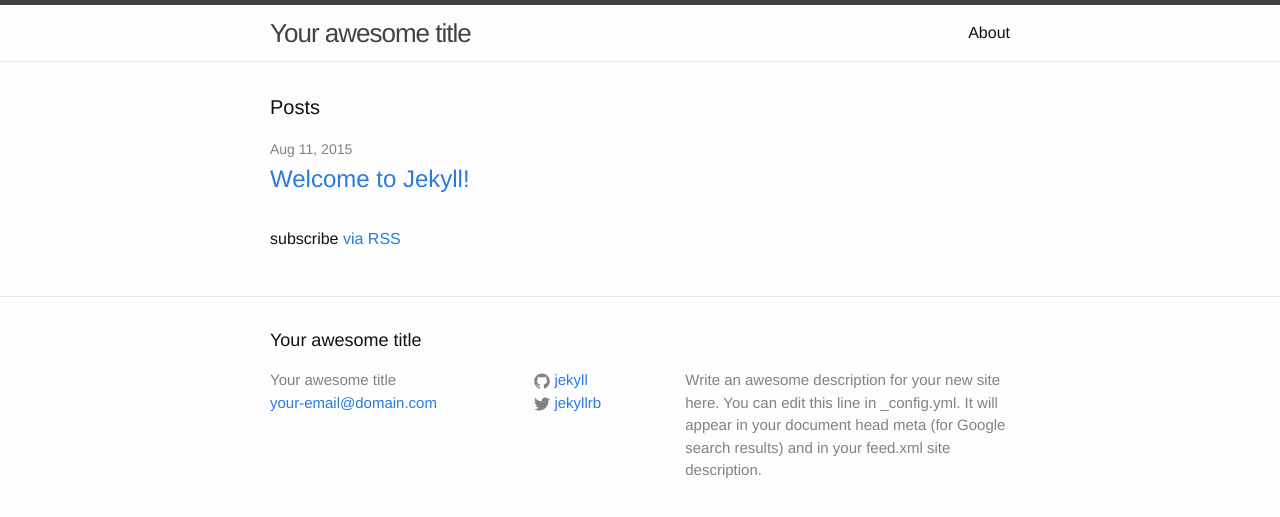
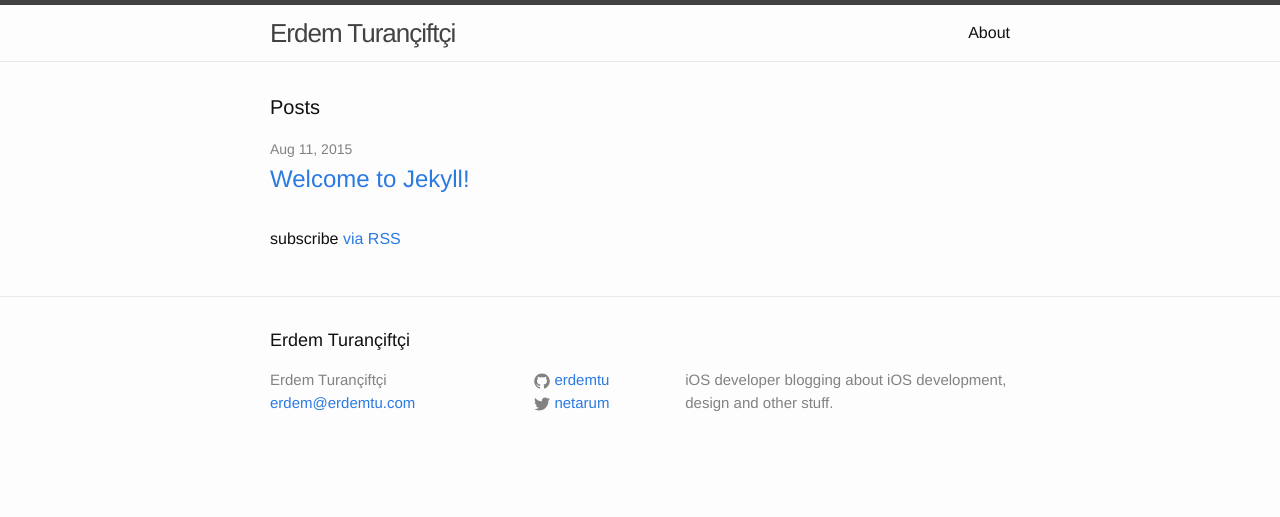
Before and after one commit to erdemtu/erdemtu.github.io, a Jekyll site: the page built from index.html, in a window 1280 px wide. Shown: the top 517 px of the page. Built offline with Jekyll 4.4.1, drawn with Linux system fonts in a browser that asks for light colours.

Commit message:
Filled in the "_config.yml" file

```diff
--- a/_config.yml
+++ b/_config.yml
@@ -1,14 +1,13 @@
 # Site settings
-title: Your awesome title
-email: your-email@domain.com
-description: > # this means to ignore newlines until "baseurl:"
-  Write an awesome description for your new site here. You can edit this
-  line in _config.yml. It will appear in your document head meta (for
-  Google search results) and in your feed.xml site description.
+title: Erdem Turançiftçi
+email: erdem@erdemtu.com
+description: >
+  iOS developer blogging about iOS development,
+  design and other stuff.
 baseurl: "" # the subpath of your site, e.g. /blog/
-url: "http://yourdomain.com" # the base hostname & protocol for your site
-twitter_username: jekyllrb
-github_username:  jekyll
+url: "http://erdemtu.com" # the base hostname & protocol for your site
+twitter_username: netarum
+github_username:  erdemtu
 
 # Build settings
 markdown: kramdown
```
